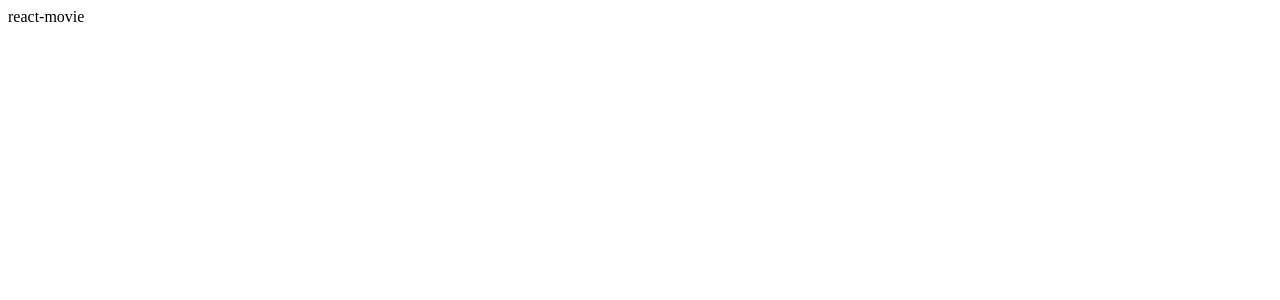
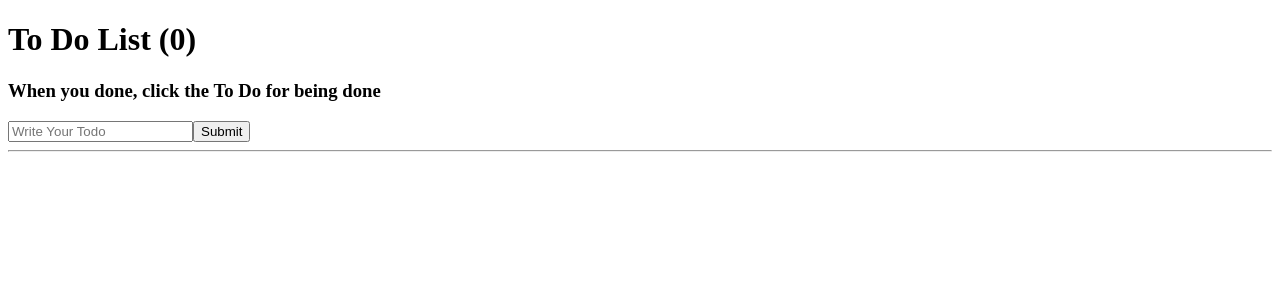
Before and after one commit to Programmers00/react-movie, a React (Create React App) app: page / in a window 1280 px wide. Shown: the top 300 px of the page. Built offline with nearby package versions, Linux system fonts and the light colour scheme.

Commit message:
refs #2 To Do List Practice

```diff
--- a/src/App.js
+++ b/src/App.js
@@ -1,7 +1,35 @@
+import {useState} from 'react'
+
 function App() {
+  const [todo, setTodo] = useState("")
+  const [todos, setTodos] = useState([])
+  const onChange = (event) => setTodo(event.target.value)
+  const onSubmit = (event) => {
+    event.preventDefault();
+    if (todo === "" || todos.find(item => item === todo)) return
+    setTodos(currentArray => [todo, ...currentArray])
+    setTodo("")
+  }
+  const rmTodo = (event) => {
+    event.preventDefault();
+    // console.log("##event", event)
+    setTodos(currentArray => [...currentArray.filter(element => element !== event.target.innerText)])
+  }
+  // console.log("todos:", todos)
   return (
     <div>
-      react-movie
+      <h1>To Do List ({todos.length})</h1>
+      <h3>When you done, click the To Do for being done</h3>
+      <form onSubmit={onSubmit}>
+        <input value={ todo } onChange={ onChange }type="text" placeholder="Write Your Todo">
+      </input>
+        <button>Submit</button>
+      </form>
+      <hr />
+      <ul>
+        {todos.map((item, index) => <li onClick={ rmTodo } key={index}> { item }</li>)}
+      </ul>
+
     </div>
   );
 }
```
